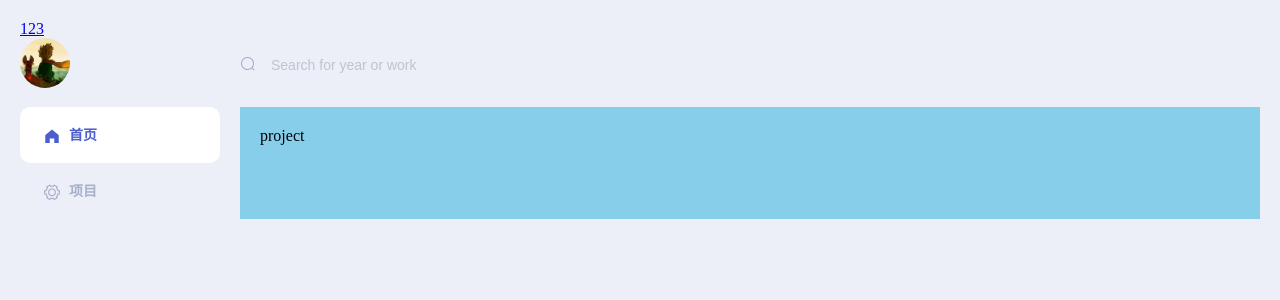
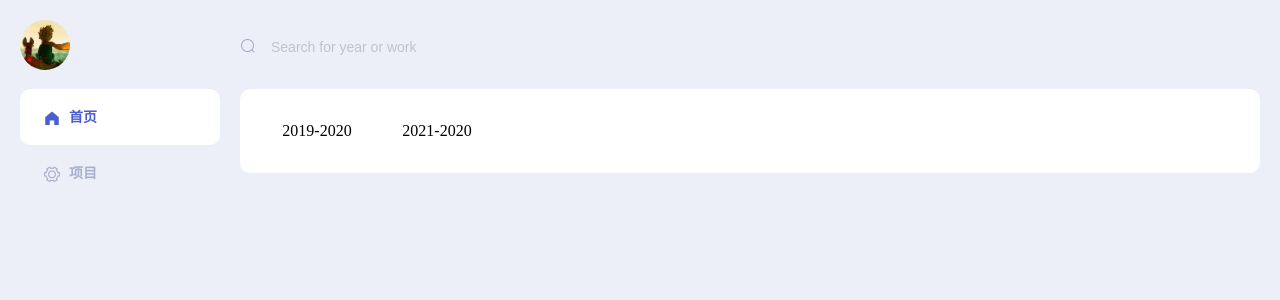
Before and after one commit to zhang874010534/blog, a Vue app: page /#/project in a window 1280 px wide. Shown: the top 300 px of the page. Built offline with nearby package versions, Linux system fonts and the light colour scheme.

Commit message:
项目时间选择

```diff
--- a/src/App.vue
+++ b/src/App.vue
@@ -1,6 +1,5 @@
 <template>
   <div id="app">
-    <router-link to="/project">123</router-link>
     <el-container>
       <el-header height="">
         <div class="avatar">
@@ -61,7 +60,6 @@
   }
 }
 .el-aside {
-  background-color: pink;
   .el-menu {
     background-color: #eceef8;
     border: none;
@@ -87,8 +85,8 @@
     }
   }
 }
-.el-main {
-  background-color: skyblue;
+.el-main.main {
+  padding: 0;
   margin-left: 20px;
 }
 </style>
--- a/src/views/Project.vue
+++ b/src/views/Project.vue
@@ -1,12 +1,53 @@
 <template>
   <div>
-    project
+    <nav class="nav">
+      <div
+        v-for="(item, index) in times"
+        :key="index"
+        :class="{ timeItem: true, visited: timeIndex === index ? true : false }"
+        @click="timeIndex = index"
+      >
+        {{ item.time }}
+      </div>
+    </nav>
+    <main></main>
   </div>
 </template>
 <script>
 export default {
   data() {
-    return {};
+    return {
+      timeIndex: true,
+      times: [
+        {
+          time: '2019-2020'
+        },
+        {
+          time: '2021-2020'
+        }
+      ]
+    };
   }
 };
 </script>
+<style lang="scss">
+.nav {
+  display: flex;
+  padding: 27px;
+  background-color: white;
+  border-radius: 10px;
+  .timeItem {
+    width: 100px;
+    line-height: 30px;
+    margin-right: 20px;
+    text-align: center;
+    cursor: pointer;
+    &:hover {
+      background-color: #f6f9ff;
+    }
+  }
+  .visited {
+    background-color: #f6f9ff;
+  }
+}
+</style>
```
Also changed, not shown: 12 other files (tests, documents, lock files or other folders).
